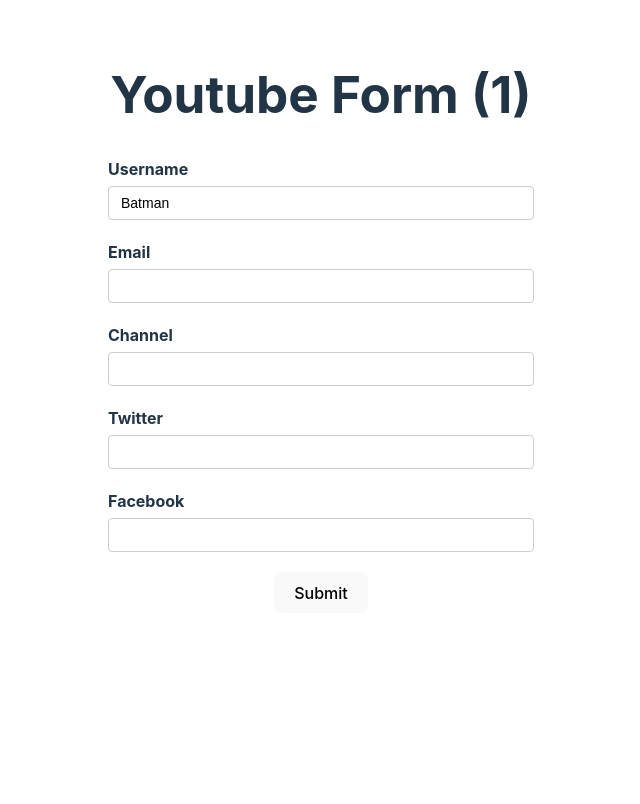
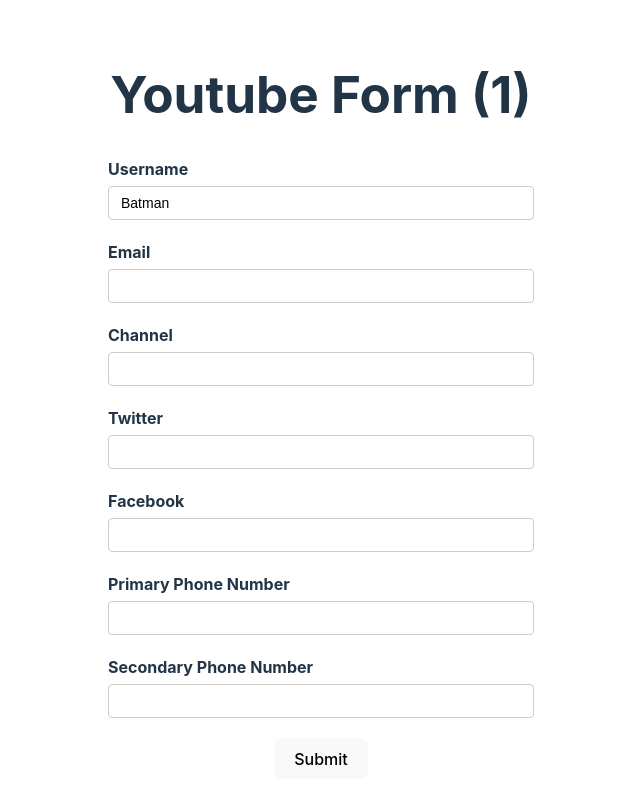
Before and after one commit to SudirKrishnaaRS/React-Hook-Form-Tutorial, a React (Vite) app in the folder rhf-demo/: page / in a window 1280 px wide. Shown: the top 804 px of the page, without its empty margins (319-959 px from the left). Built offline with nearby package versions, Linux system fonts and the light colour scheme.

Commit message:
V-14 : Arrays

```diff
--- a/rhf-demo/src/components/YouTubeForm.tsx
+++ b/rhf-demo/src/components/YouTubeForm.tsx
@@ -8,10 +8,13 @@
   username: string;
   email: string;
   channel: string;
+  // nested objects
   social: {
     twitter: string;
     facebook: string;
   };
+  // array
+  phoneNumbers: string[];
 };
 
 const YouTubeForm = () => {
@@ -25,6 +28,7 @@
         twitter: "",
         facebook: "",
       },
+      phoneNumbers: ["", ""],
     },
   });
 
@@ -158,6 +162,20 @@
           <input type="text" id="facebook" {...register("social.facebook")} />
         </div>
 
+        {/* This div is just for css styling  */}
+        <div className="form-control">
+          <label htmlFor="primary-phone">Primary Phone Number</label>
+          {/* Here register("phoneNumbers.0")} - phoneNumbers.0 is to store in 0th index of phoneNumbers[] */}
+          <input type="text" id="primary-phone" {...register("phoneNumbers.0")} />
+        </div>
+
+         {/* This div is just for css styling  */}
+         <div className="form-control">
+          <label htmlFor="secondary-phone">Secondary Phone Number</label>
+          {/* Here register("phoneNumbers.1")} - phoneNumbers.1 is to store in 1st index of phoneNumbers[] */}
+          <input type="text" id="secondary-phone" {...register("phoneNumbers.1")} />
+        </div>
+
         <button>Submit</button>
       </form>
 
```
